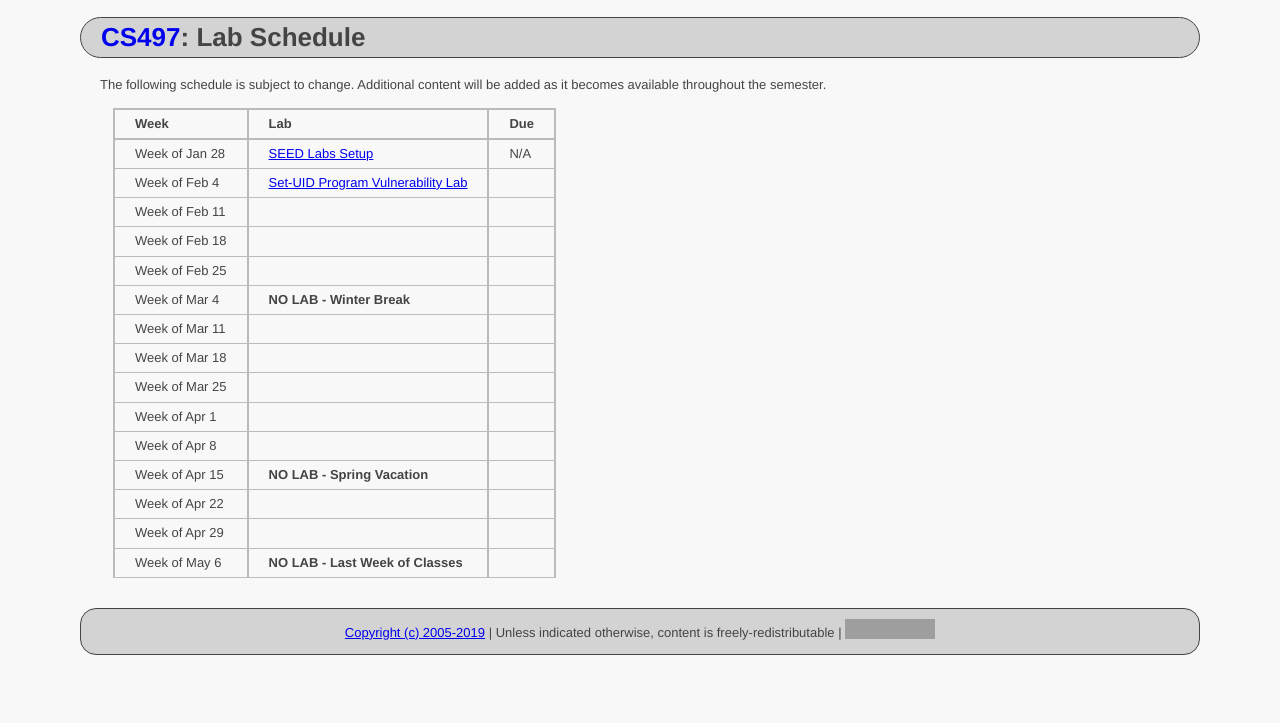
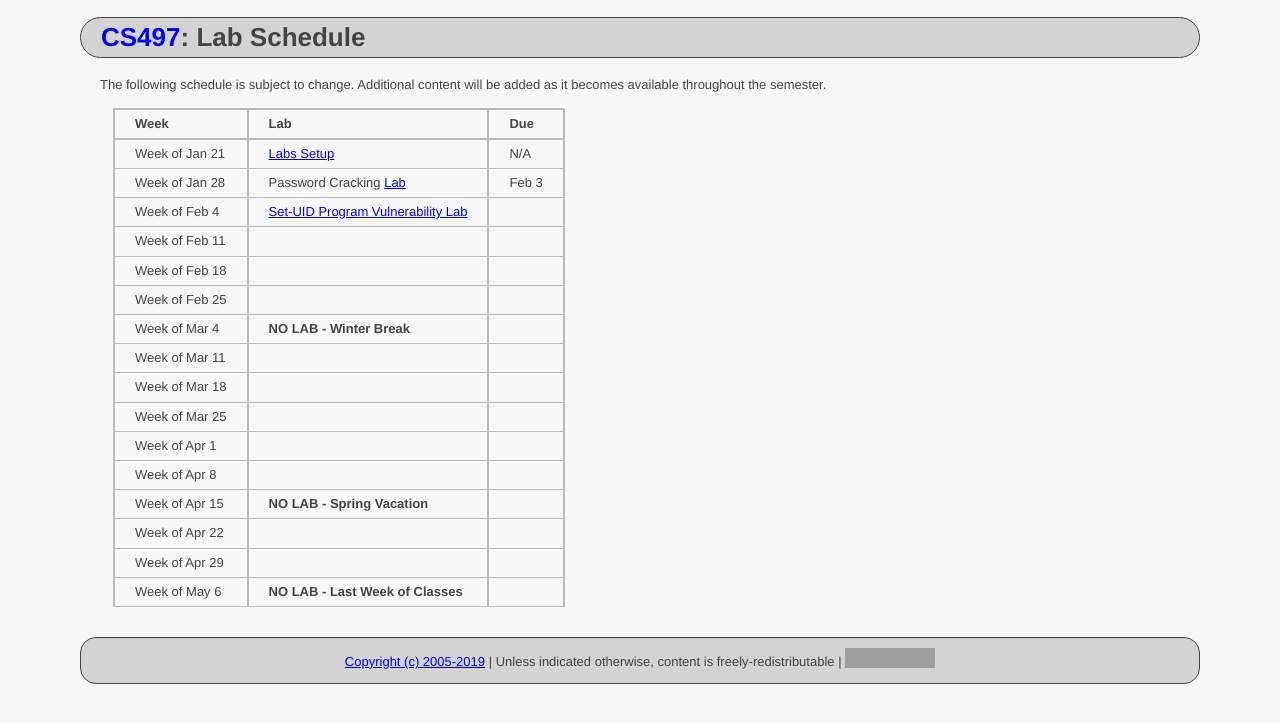
Before and after one commit to ycpcs/cs497-spring2019, a Jekyll site: the page built from labs/index.md, in a window 1280 px wide. Shown: the top 723 px of the page. Built offline with Jekyll 4.4.1, drawn with Linux system fonts in a browser that asks for light colours; grey boxes are pictures that could not be loaded.

Commit message:
Update index.md

```diff
--- a/labs/index.md
+++ b/labs/index.md
@@ -10,8 +10,9 @@ Additional content will be added as it becomes available throughout the semester
 
 **Week**       | **Lab**                                                                |  **Due**
 :--------------|:-----------------------------------------------------------------------|:--------------------------
-Week of Jan 28 |  [SEED Labs Setup](lab01.html)                                              | N/A
-Week of Feb 4  |  [Set-UID Program Vulnerability Lab](Environment_Variable_and_SetUID.pdf)                      |
+Week of Jan 21 | [Labs Setup](lab01.html)                                               | N/A
+Week of Jan 28 |  Password Cracking [Lab](lab02.html)                                   | Feb 3
+Week of Feb 4  |  [Set-UID Program Vulnerability Lab](Environment_Variable_and_SetUID.pdf)|
 Week of Feb 11 |  |
 Week of Feb 18 |  |
 Week of Feb 25 |  |
```
